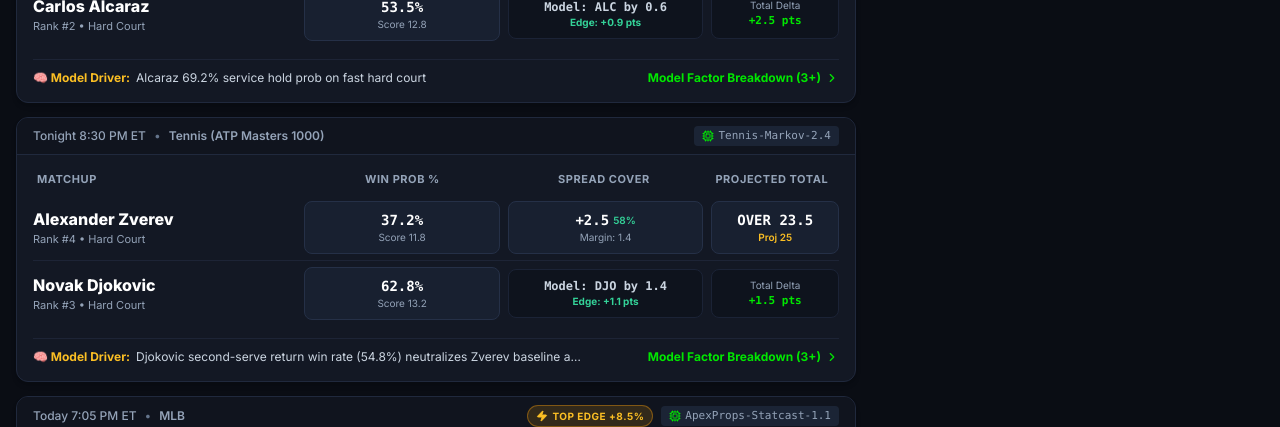
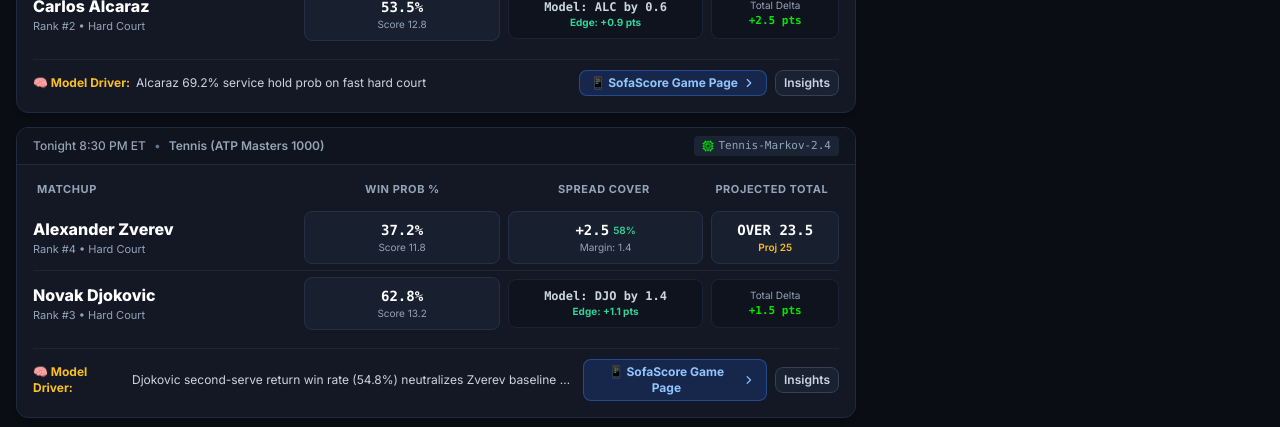
Before and after one commit to vill3g/sports-oracle, a React (Vite) app in the folder frontend/: page / in a window 1280 px wide. Shown: the part 525-952 px from the top of the page. Built offline with nearby package versions, Linux system fonts and the light colour scheme; no server answers.

Commit message:
Update frontend/src/components/predictions/MatchCard.tsx (High-signal ML models, weather, and sharp data layers)

```diff
--- a/frontend/src/components/predictions/MatchCard.tsx
+++ b/frontend/src/components/predictions/MatchCard.tsx
@@ -9,7 +9,7 @@
 }
 
 export const MatchCard: React.FC<MatchCardProps> = ({ match }) => {
-  const { togglePick, isPickSelected, setActiveInsightMatch } = useSlip();
+  const { togglePick, isPickSelected, setActiveInsightMatch, setActiveGamePageMatch } = useSlip();
 
   const homeWinPickId = `${match.id}_ML_home`;
   const awayWinPickId = `${match.id}_ML_away`;
@@ -309,20 +309,33 @@
 
         {/* Feature Driver Snippet & Deep Dive Link */}
         <div className="mt-3 pt-2.5 border-t border-[#1d2436] flex flex-col sm:flex-row sm:items-center justify-between gap-2">
-          <div className="flex items-center gap-1.5 text-xs text-slate-300">
+          <div
+            onClick={() => setActiveGamePageMatch(match)}
+            className="flex items-center gap-1.5 text-xs text-slate-300 cursor-pointer hover:text-white transition"
+          >
             <span className="text-amber-400 font-bold">🧠 Model Driver:</span>
             <span className="truncate max-w-[280px] sm:max-w-md text-slate-300">
               {match.keyDrivers[0]}
             </span>
           </div>
 
-          <button
-            onClick={() => setActiveInsightMatch(match)}
-            className="flex items-center gap-1 text-xs font-bold text-[#00e700] hover:text-[#00c700] hover:underline self-end sm:self-auto cursor-pointer"
-          >
-            <span>Model Factor Breakdown ({match.features ? match.features.length : 3}+)</span>
-            <ChevronRight className="w-3.5 h-3.5" />
-          </button>
+          <div className="flex items-center gap-2 self-end sm:self-auto">
+            <button
+              onClick={() => setActiveGamePageMatch(match)}
+              className="flex items-center gap-1 px-2.5 py-1 rounded-lg bg-blue-600/20 hover:bg-blue-600/30 border border-blue-500/40 text-blue-300 hover:text-blue-200 text-xs font-bold transition cursor-pointer"
+            >
+              <span>📱 SofaScore Game Page</span>
+              <ChevronRight className="w-3.5 h-3.5" />
+            </button>
+
+            <button
+              onClick={() => setActiveInsightMatch(match)}
+              className="flex items-center gap-1 px-2 py-1 rounded-lg bg-slate-800/60 hover:bg-slate-800 border border-slate-700 text-slate-300 hover:text-white text-xs font-semibold transition cursor-pointer"
+              title="Quick Model Weights"
+            >
+              <span>Insights</span>
+            </button>
+          </div>
         </div>
       </div>
     </div>
```
